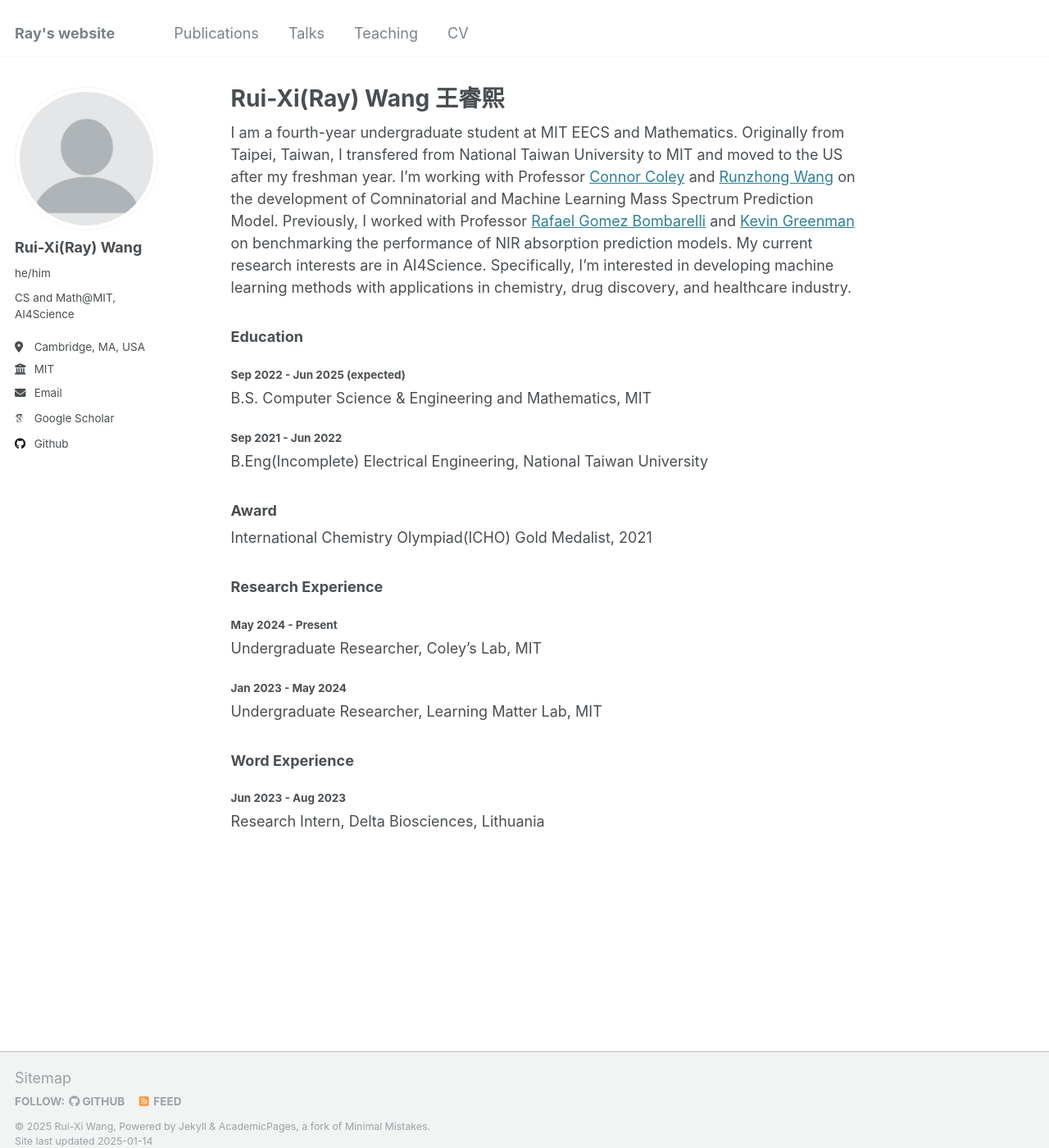
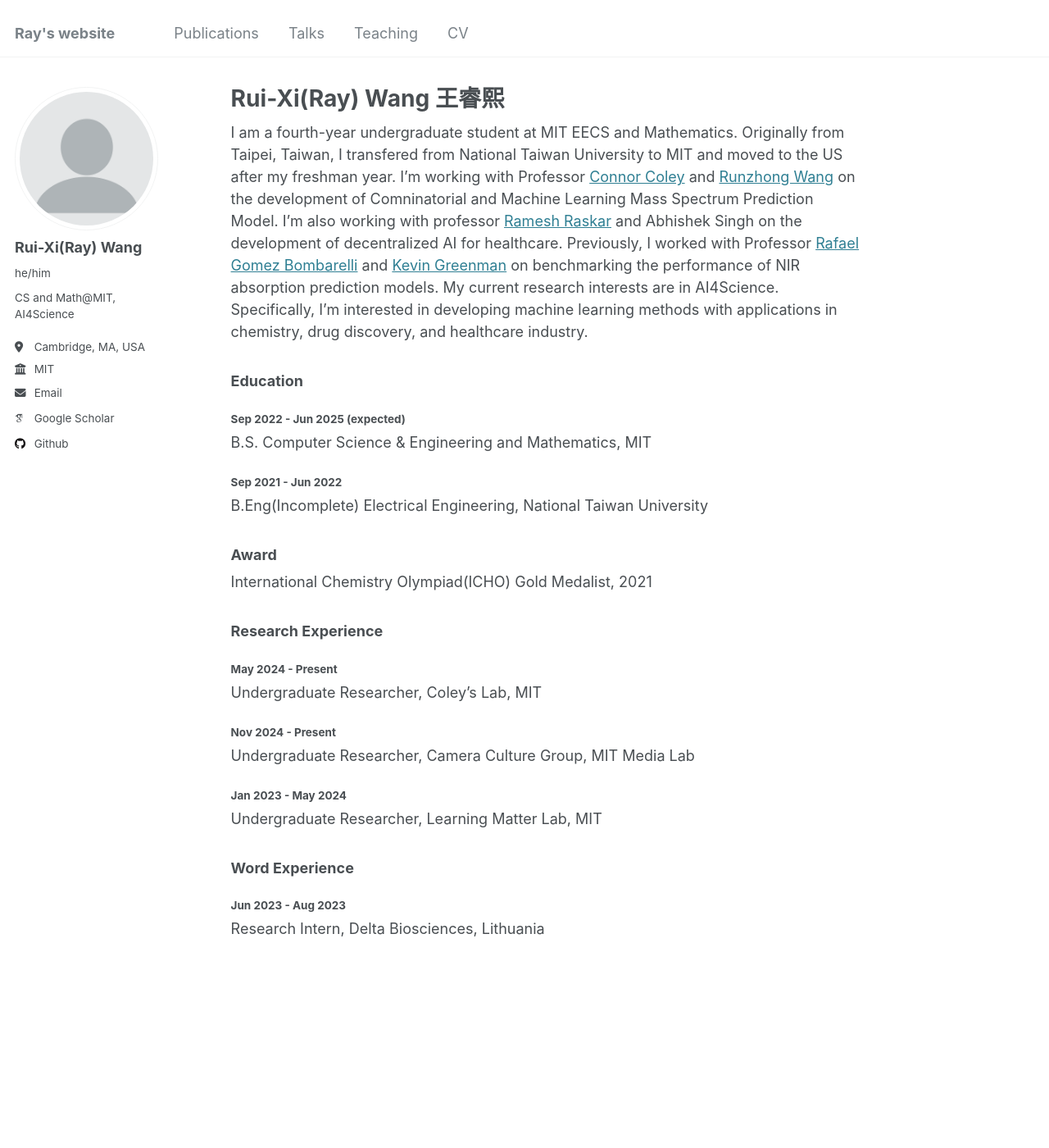
Before and after one commit to RuiXiWangTW/RuiXiWangTW.github.io, a Jekyll site: the page built from _pages/about.md, in a window 1280 px wide and 1400 px high. Shown: the whole window at 82% size. Built offline with Jekyll 4.4.1, drawn with Linux system fonts in a browser that asks for light colours; some web fonts are replaced.

Commit message:
add media lab experience

```diff
--- a/_pages/about.md
+++ b/_pages/about.md
@@ -7,7 +7,14 @@ redirect_from:
   - /about.html
 ---
 
-I am a fourth-year undergraduate student at MIT EECS and Mathematics. Originally from Taipei, Taiwan, I transfered from National Taiwan University to MIT and moved to the US after my freshman year. I'm working with Professor [Connor Coley](https://coley.mit.edu/) and [Runzhong Wang](https://runzhong.wang/) on the development of Comninatorial and Machine Learning Mass Spectrum Prediction Model. Previously, I worked with Professor [Rafael Gomez Bombarelli](https://gomezbombarelli.mit.edu/) and [Kevin Greenman](https://www.kevinpgreenman.com/) on benchmarking the performance of NIR absorption prediction models. My current research interests are in AI4Science. Specifically, I'm interested in developing machine learning methods with applications in chemistry, drug discovery, and healthcare industry.
+I am a fourth-year undergraduate student at MIT EECS and Mathematics. Originally from Taipei, Taiwan, I transfered from National Taiwan
+University to MIT and moved to the US after my freshman year. I'm working with Professor [Connor Coley](https://coley.mit.edu/)
+and [Runzhong Wang](https://runzhong.wang/) on the development of Comninatorial and Machine Learning Mass Spectrum Prediction Model. I'm also
+working with professor [Ramesh Raskar](https://www.media.mit.edu/groups/camera-culture/overview/) and Abhishek Singh on the development of
+decentralized AI for healthcare. Previously, I worked with Professor [Rafael Gomez Bombarelli](https://gomezbombarelli.mit.edu/) and
+[Kevin Greenman](https://www.kevinpgreenman.com/) on benchmarking the performance of NIR absorption prediction models. My current research
+interests are in AI4Science. Specifically, I'm interested in developing machine learning methods with applications in chemistry, drug
+discovery, and healthcare industry.
 
 ### Education
 #### Sep 2022 - Jun 2025 (expected)
@@ -23,6 +30,9 @@ International Chemistry Olympiad(ICHO) Gold Medalist, 2021
 #### May 2024 - Present
 Undergraduate Researcher, Coley's Lab, MIT
 
+#### Nov 2024 - Present
+Undergraduate Researcher, Camera Culture Group, MIT Media Lab
+
 #### Jan 2023 - May 2024
 Undergraduate Researcher, Learning Matter Lab, MIT
 
```
